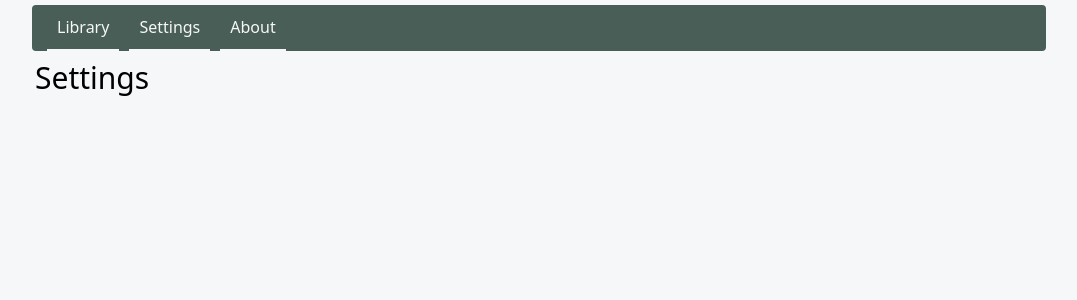
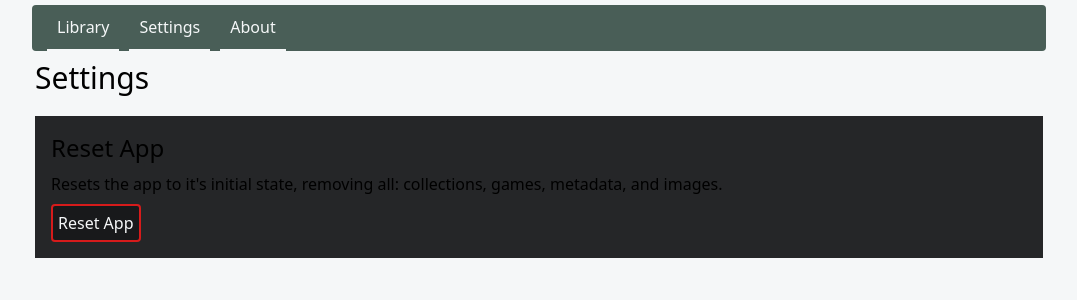
Before and after one commit to ncall404/ReactGameLibrary, a React (Vite) app in the folder frontend/: page /settings in a window 1280 px wide. Shown: the top 300 px of the page, without its empty margins (101-1178 px from the left). Built offline with nearby package versions, Linux system fonts and the light colour scheme.

Commit message:
Add reset app article and modal
- Added an article to the settings section for resetting the app's database.
- Added modal to be used for confirmation of resetting the app's database. The confirm button currently doesn't send a request to the database and only closes the modal.

```diff
--- a/frontend/src/routes/settings.tsx
+++ b/frontend/src/routes/settings.tsx
@@ -2,14 +2,40 @@
 
 import { createFileRoute } from '@tanstack/react-router'
 
+import Btn from '../components/common/btn.tsx';
+import { BtnStyle } from '../components/common/btn.tsx';
+import Modal from '../components/common/modal.tsx';
+
+import { useState } from 'react';
+
 export const Route = createFileRoute('/settings')({
-  component: RouteComponent,
+	component: RouteComponent,
 })
 
 function RouteComponent() {
-  return (
-		<section>
-			<h1 className='text-3xl pb-2'>Settings</h1>
-		</section>
+	const [isResetConfirmOpen, setIsResetConfirmOpen] = useState<boolean>(false);
+
+	return (
+		<>
+			<section>
+				<h1 className='text-3xl pb-2'>Settings</h1>
+
+				<article className="my-3 p-4 bg-(--color-darker)">
+					<h2 className='text-2xl'>Reset App</h2>
+					<p className='py-2 text-pretty'>Resets the app to it's initial state, removing all: collections, games, metadata, and images.</p>
+					<Btn style={BtnStyle.Danger} func={() => {setIsResetConfirmOpen(true)}}>Reset App</Btn>
+				</article>
+
+			</section>
+
+			<Modal isOpen={isResetConfirmOpen}
+			onConfirm={() => {setIsResetConfirmOpen(false)}}
+			onClose={() => {setIsResetConfirmOpen(false)}}
+			isForm={true}>
+				<h2 className="text-2xl pb-2">Confirm App Reset</h2>
+				<p>Are you sure you want to reset all app data? This action can not be undone</p>
+				<p>This removes: collections, games, metadata, and images.</p>
+			</Modal>
+		</>
 	);
 }
```
